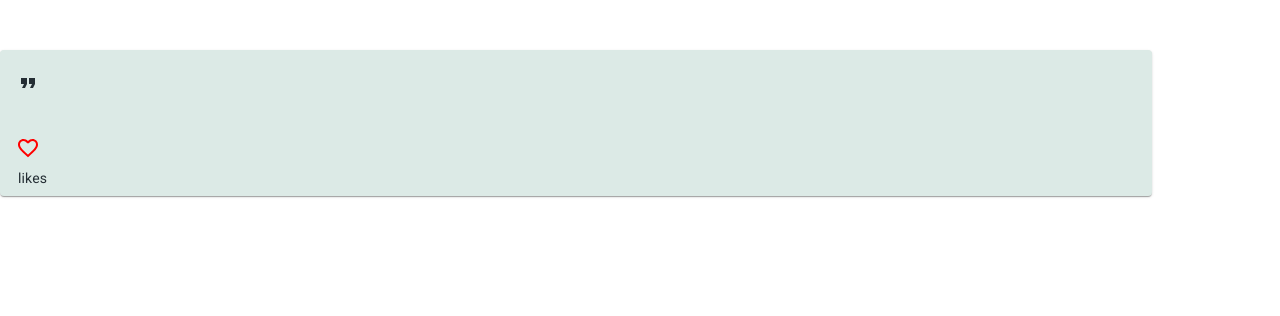
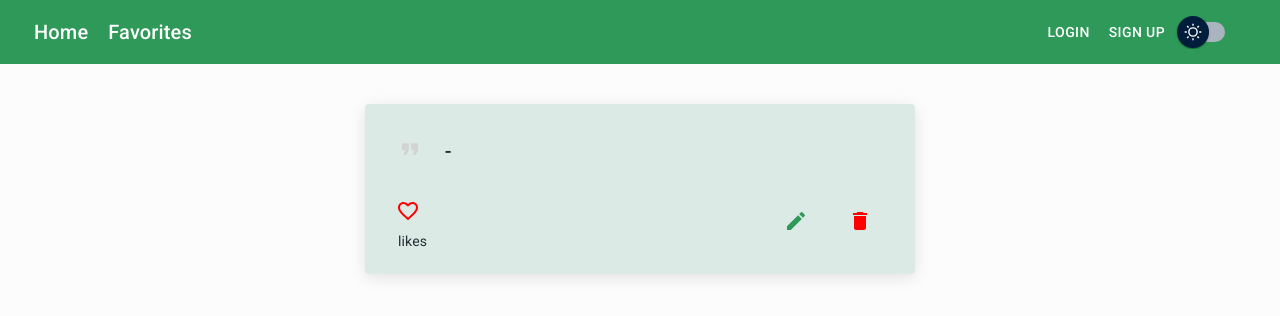
Before and after one commit to filip-ratkovic/react-projects, a React (Create React App) app in the folder firebase-quote-app/: page /quote/1 in a window 1280 px wide. Shown: the top 316 px of the page. Built offline with nearby package versions, Linux system fonts and the light colour scheme; no server answers; the database is empty.

Commit message:
Quote details finish

```diff
--- a/firebase-quote-app/src/Components/QuotesCard/QuotesCard.jsx
+++ b/firebase-quote-app/src/Components/QuotesCard/QuotesCard.jsx
@@ -1,7 +1,6 @@
 import React from "react";
 
 import CardContent from "@mui/material/CardContent";
-import Button from "@mui/material/Button";
 import Typography from "@mui/material/Typography";
 
 import FormatQuoteIcon from "@mui/icons-material/FormatQuote";
--- a/firebase-quote-app/src/Pages/QuoteDetails/QuoteDetails.jsx
+++ b/firebase-quote-app/src/Pages/QuoteDetails/QuoteDetails.jsx
@@ -1,25 +1,49 @@
 import React, { useEffect, useState } from "react";
 import { useParams, useNavigate } from "react-router-dom";
-import { deleteQuote, getQuoteById, likeQuote } from "../../Config/firebase";
-import { Card, CardContent, IconButton, Typography, CardActions,Box, useTheme, Button} from "@mui/material";
+import {
+  deleteQuote,
+  getQuoteById,
+  likeQuote,
+  updateQuoteData,
+} from "../../Config/firebase";
+import {
+  Card,
+  CardContent,
+  IconButton,
+  Typography,
+  CardActions,
+  Box,
+  useTheme,
+  Button,
+} from "@mui/material";
+import { shadows } from '@mui/system';
 import {
   FormatQuote as QuotationMarkIcon,
   Favorite as LikedIcon,
   FavoriteBorderOutlined as UnlikeIcon,
+  Delete as DeleteIcon,
+  Edit as EditIcon,
 } from "@mui/icons-material";
 
+import "./quoteDetails.css";
+import Loading from "../Loading/Loading";
+import Layout from "../../Containers/Layout";
+
 function QuoteDetails() {
+  const [quote, setQuote] = useState([]);
+  const [heartColor, setHeartColor] = useState(false);
+  const [loading, setLoading] = useState(true);
+
   const params = useParams();
-  const [quote, setQuote] = useState([]);
   const navigate = useNavigate();
-  const theme = useTheme()
-  const [heartColor, setHeartColor] = useState(true);
-
+  const theme = useTheme();
 
   const getQuoteData = () => {
     getQuoteById(params.id)
       .then((data) => {
         setQuote(data);
+        setLoading(false);
+        setHeartColor(data.isLiked);
       })
       .catch((error) => {
         console.log(error);
@@ -31,16 +55,30 @@ function QuoteDetails() {
   }, []);
 
   const likeHandler = () => {
-    likeQuote(params.id, quote.likes + 1)
+    likeQuote(params.id, quote.likes + 1);
+    updateQuoteData(params.id, { isLiked: !quote.isLiked })
       .then(() => {
         getQuoteData();
+        setHeartColor(!heartColor);
       })
       .catch((error) => {
         console.log(error);
       });
   };
 
-  const deleteQuoteHandler = async () => {
+  const unlikeHandler = () => {
+    likeQuote(params.id, quote.likes - 1);
+    updateQuoteData(params.id, { isLiked: !quote.isLiked })
+      .then(() => {
+        getQuoteData();
+        setHeartColor(!heartColor);
+      })
+      .catch((error) => {
+        console.log(error);
+      });
+  };
+
+  const deleteHandler = async () => {
     try {
       await deleteQuote(params.id);
       navigate("/");
@@ -49,32 +87,49 @@ function QuoteDetails() {
     }
   };
 
-  console.log(quote)
+  const editHandler = () => {
+    navigate(`/quote/${params.id}/edit`);
+  };
+
+  console.log(quote);
+
+  if (loading) {
+    return <Loading />;
+  }
 
   return (
-    <div className="quote-details">
+    <Layout>
       <Card
-        sx={{ width: "90%", marginTop: "50px" }}
-        style={{ backgroundColor: theme.palette.secondary.main }}
-        className="quotes-card"
+      sx={{boxShadow:"0px 4px 16px rgba(0,0,0,0.1)", backgroundColor: theme.palette.secondary.main
+      }}
+        // style={{ backgroundColor: theme.palette.secondary.main }}
+        className="quote-details-card"
       >
-        <CardContent>
-          <Typography gutterBottom variant="body2" component="div">
-            {quote.author?.toUpperCase()}
-          </Typography>
-          <Typography variant="h6" color="text.secondary">
-            <QuotationMarkIcon/>
-            {quote.text}
-          </Typography>
+        <CardContent sx={{ display: "flex", flexWrap: "nowrap" }}>
+          <Box sx={{ width: "10%" }}>
+            <QuotationMarkIcon style={{ color: "lightgrey", fontSize: "28" }} />
+          </Box>
+          <Box sx={{ width: "90%" }}>
+            <Typography variant="h6" color="text.secondary">
+              {quote.text} -{" "}
+              <span style={{ fontWeight: "normal", fontSize: "14px" }}>
+                {quote.author?.toUpperCase()}
+              </span>
+            </Typography>
+          </Box>
         </CardContent>
         <CardActions
           style={{ display: "flex", justifyContent: "space-between" }}
         >
           <Box>
-            <IconButton aria-label="add to favorites" style={{ color: "red" }}
-            onClick={likeHandler}
+            <IconButton
+              aria-label="add to favorites"
+              style={{ color: "red" }}
+              onClick={() => {
+                heartColor ? unlikeHandler(quote) : likeHandler(quote);
+              }}
             >
-              {heartColor ? <UnlikeIcon /> : <LikedIcon />}
+              {heartColor ? <LikedIcon /> : <UnlikeIcon />}
             </IconButton>
             <Typography
               variant="body2"
@@ -84,10 +139,22 @@ function QuoteDetails() {
               {quote.likes} likes
             </Typography>
           </Box>
+          <Box>
+            <Button
+              onClick={editHandler}
+            >
+              <EditIcon />
+            </Button>
+            <Button
+              onClick={deleteHandler}
+              style={{ color: "red" }}
+            >
+              <DeleteIcon />
+            </Button>
+          </Box>
         </CardActions>
       </Card>
-
-    </div>
+    </Layout>
   );
 }
 
--- /dev/null
+++ b/firebase-quote-app/src/Pages/QuoteDetails/quoteDetails.css
@@ -0,0 +1,12 @@
+.quote-details {
+    display: flex;
+    justify-content: center;
+    margin-top: 50px;
+    height: 100%;
+}
+
+.quote-details-card {
+    width: 550px;
+    max-width: 90%;
+    padding: 15px;
+}
```
